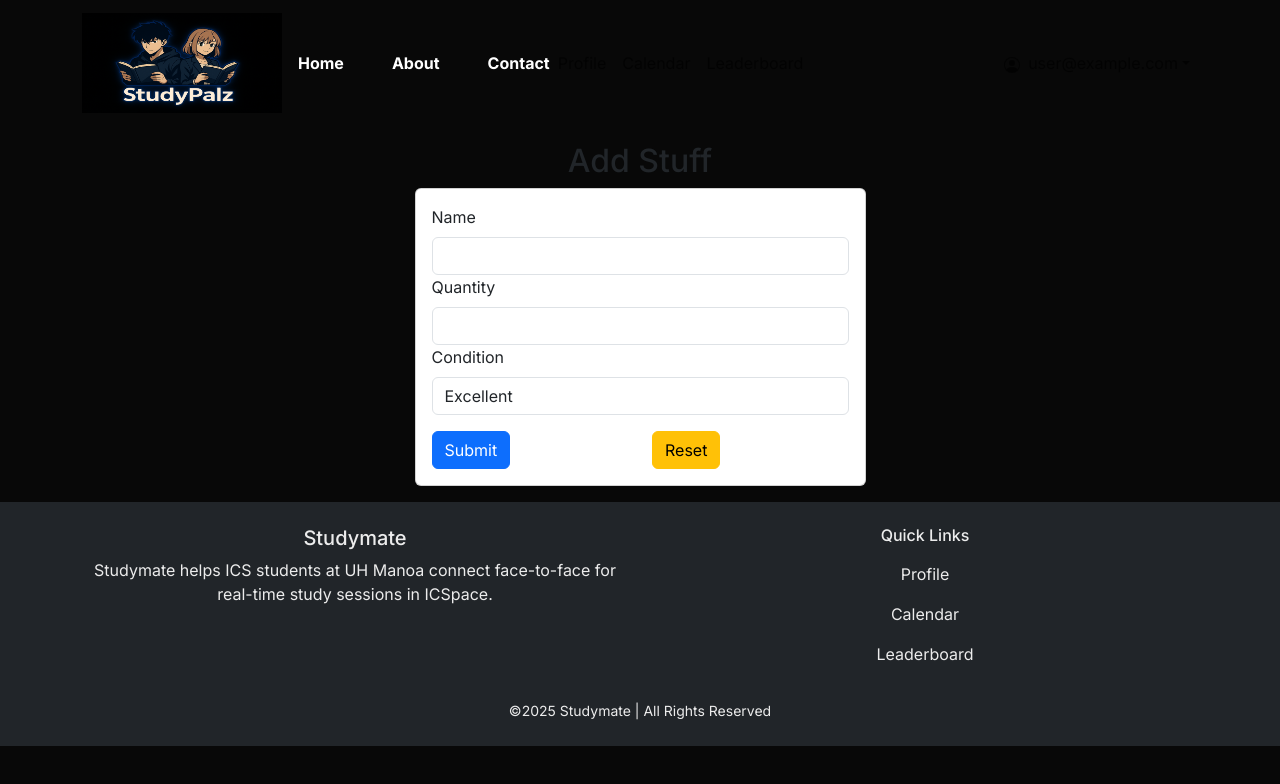
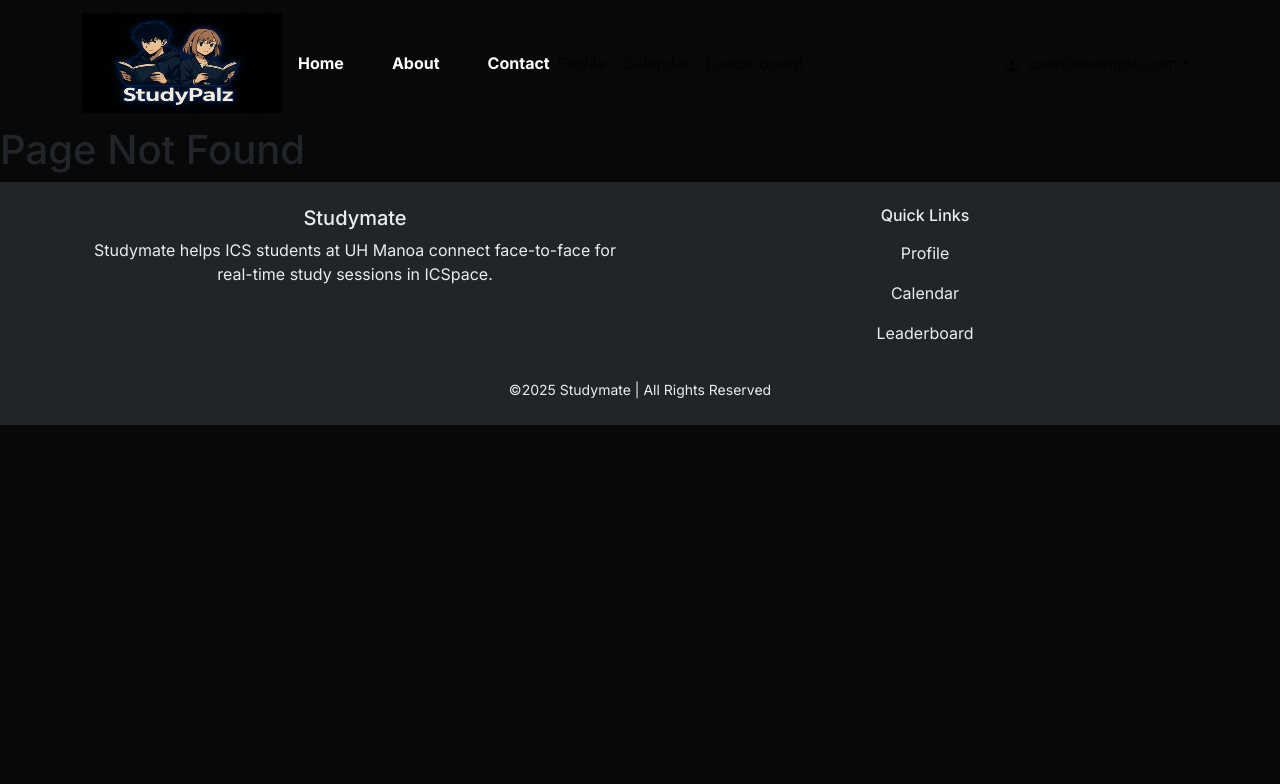
Before and after one commit to study-palz/study-palz.github.io, a Next.js app: page /add in a window 1280 px wide. Shown: the top 784 px of the page. Built offline with nearby package versions, Linux system fonts and the light colour scheme; no server answers; sample sign-in values are in the browser's storage.

Commit message:
Update page.tsx

```diff
--- a/src/app/add/page.tsx
+++ b/src/app/add/page.tsx
@@ -1,19 +1,21 @@
 import { getServerSession } from 'next-auth';
 import authOptions from '@/lib/authOptions';
 import { loggedInProtectedPage } from '@/lib/page-protection';
-import AddStuffForm from '@/components/AddStuffForm';
 
 const AddStuff = async () => {
-  // Protect the page, only logged in users can access it.
+  // Protect the page; only logged-in users can access it.
   const session = await getServerSession(authOptions);
   loggedInProtectedPage(
     session as {
       user: { email: string; id: string; randomKey: string };
     } | null,
   );
+
+  // Since the AddStuffForm is removed, render a placeholder or redirect
   return (
     <main>
-      <AddStuffForm />
+      {/* This page is no longer available */}
+      <h1>Page Not Found</h1>
     </main>
   );
 };
```
